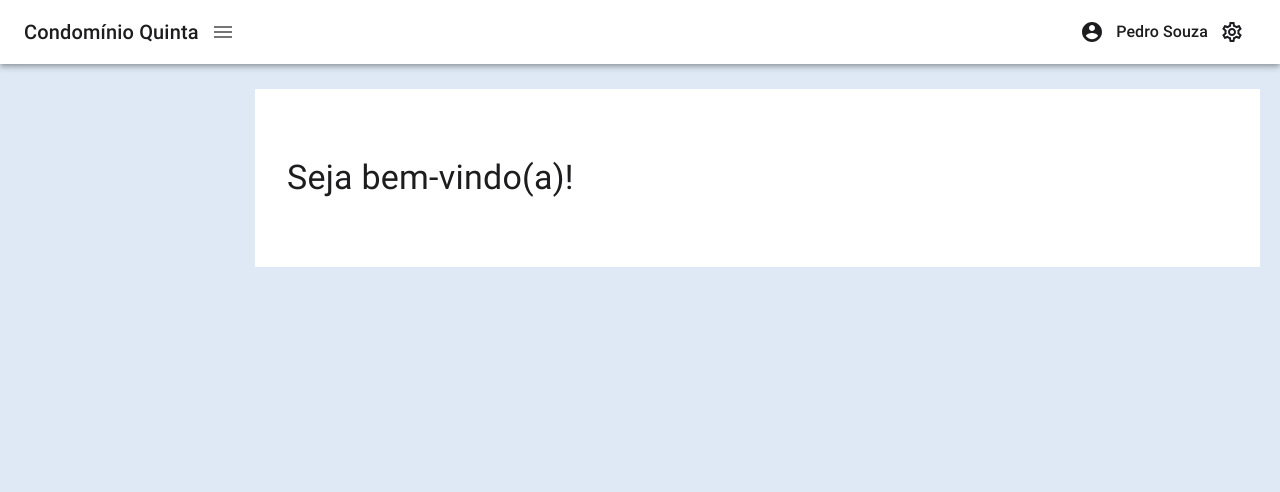
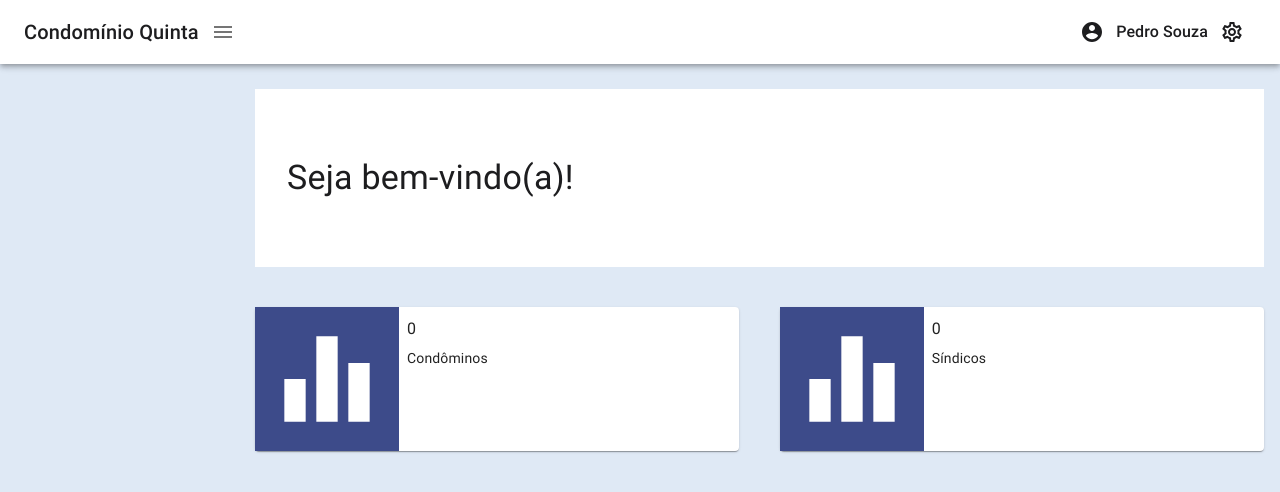
Before and after one commit to mayrazan/django-react-project, a React (Create React App) app in the folder frontend/: page /admin in a window 1280 px wide. Shown: the top 492 px of the page. Built offline with nearby package versions, Linux system fonts and the light colour scheme.

Commit message:
Finishing homepage

```diff
--- a/frontend/src/components/Admin/MainHome/index.jsx
+++ b/frontend/src/components/Admin/MainHome/index.jsx
@@ -1,22 +1,146 @@
-import { ContainerWelcomeStyled } from "./style";
+import {
+  ContainerWelcomeStyled,
+  ContainerDisplayStyled,
+  ContainerHomeStyled,
+} from "./style";
 import Typography from "@material-ui/core/Typography";
-import { makeStyles } from "@material-ui/core/styles";
+import { makeStyles, createMuiTheme } from "@material-ui/core/styles";
+import EqualizerOutlinedIcon from "@material-ui/icons/EqualizerOutlined";
+import React from "react";
+import Grid from "@material-ui/core/Grid";
+import Paper from "@material-ui/core/Paper";
+import ButtonBase from "@material-ui/core/ButtonBase";
+import { useHistory } from "react-router";
+
+const themeBreak = createMuiTheme({
+  breakpoints: {
+    values: {
+      xs: 0,
+      sm: 480,
+      md: 768,
+      lg: 1280,
+      xl: 1920,
+    },
+  },
+});
 
 const useStyles = makeStyles((theme) => ({
   text: {
     marginLeft: theme.spacing(4),
   },
+  root: {
+    flexGrow: 1,
+  },
+  paper: {
+    // padding: theme.spacing(2),
+    // maxWidth: 500,
+    width: "48%",
+    [themeBreak.breakpoints.between("xs", "sm")]: {
+      width: "100%",
+    },
+  },
+  image: {
+    // width: 128,
+    // height: 128,
+    color: "white",
+    maxWidth: 128,
+  },
+  img: {
+    width: "100%",
+    height: "100%",
+  },
+  grid: {
+    margin: 0,
+    flexWrap: "nowrap",
+  },
+  container: {
+    backgroundColor: "#3d4b8a",
+    width: "80%",
+    maxWidth: "fit-content",
+  },
 }));
 
 const MainHome = () => {
   const classes = useStyles();
+  const history = useHistory();
+
+  const redirectTo = (location) => {
+    history.push(`/admin/${location}/`);
+  };
 
   return (
-    <ContainerWelcomeStyled>
-      <Typography variant="h4" className={classes.text}>
-        Seja bem-vindo(a)!
-      </Typography>
-    </ContainerWelcomeStyled>
+    <ContainerHomeStyled>
+      <ContainerWelcomeStyled>
+        <Typography variant="h4" className={classes.text}>
+          Seja bem-vindo(a)!
+        </Typography>
+      </ContainerWelcomeStyled>
+      {/* <ContainerDisplayStyled>
+        <ContainerUsersStyled>
+          <EqualizerOutlinedIcon />
+          <Typography variant="h6" className={classes.text}>
+            0 Condôminos
+          </Typography>
+        </ContainerUsersStyled>
+        <ContainerUsersStyled>
+          <EqualizerOutlinedIcon />
+          <Typography variant="h6" className={classes.text}>
+            0 Síndicos
+          </Typography>
+        </ContainerUsersStyled>
+      </ContainerDisplayStyled> */}
+      <ContainerDisplayStyled>
+        <Paper className={classes.paper}>
+          <Grid container spacing={2} className={classes.grid}>
+            <Grid item className={classes.container}>
+              <ButtonBase
+                className={classes.image}
+                onClick={() => redirectTo("condominos")}
+              >
+                <EqualizerOutlinedIcon className={classes.img} />
+              </ButtonBase>
+            </Grid>
+            <Grid item xs={12} sm container>
+              <Grid item xs container direction="column" spacing={2}>
+                <Grid item xs>
+                  <Typography gutterBottom variant="subtitle1">
+                    0
+                  </Typography>
+                  <Typography variant="body2" gutterBottom>
+                    Condôminos
+                  </Typography>
+                </Grid>
+              </Grid>
+            </Grid>
+          </Grid>
+        </Paper>
+
+        <Paper className={classes.paper}>
+          <Grid container spacing={2} className={classes.grid}>
+            <Grid item className={classes.container}>
+              <ButtonBase
+                className={classes.image}
+                onClick={() => redirectTo("sindico")}
+              >
+                <EqualizerOutlinedIcon className={classes.img} />
+              </ButtonBase>
+            </Grid>
+            <Grid item xs={12} sm container>
+              <Grid item xs container direction="column" spacing={2}>
+                <Grid item xs>
+                  <Typography gutterBottom variant="subtitle1">
+                    0
+                  </Typography>
+                  <Typography variant="body2" gutterBottom>
+                    Síndicos
+                  </Typography>
+                </Grid>
+              </Grid>
+            </Grid>
+          </Grid>
+        </Paper>
+      </ContainerDisplayStyled>
+    </ContainerHomeStyled>
   );
 };
 
--- a/frontend/src/components/Admin/MainHome/style.js
+++ b/frontend/src/components/Admin/MainHome/style.js
@@ -1,9 +1,45 @@
 import styled from "styled-components";
+import { colors } from "../../../styles/colors";
+import { device } from "../../../styles/medias";
+
+export const ContainerHomeStyled = styled.div`
+  width: 100%;
+  height: 100%;
+  display: flex;
+  flex-direction: column;
+  box-sizing: border-box;
+`;
 
 export const ContainerWelcomeStyled = styled.div`
-  width: 98%;
+  width: 100%;
   height: 25%;
-  background-color: white;
+  background-color: ${colors.white};
   display: flex;
   align-items: center;
 `;
+
+export const ContainerUsersStyled = styled.div`
+  width: 100%;
+  height: 100%;
+  background-color: ${colors.white};
+  display: flex;
+  align-items: center;
+  margin-right: 1.9rem;
+`;
+
+export const ContainerDisplayStyled = styled.div`
+  // height: 20%;
+  // width: 50%;
+  display: flex;
+  padding-top: 2.5rem;
+  box-sizing: border-box;
+  justify-content: space-between;
+
+  @media ${device.maxXs} {
+    width: 100%;
+  }
+
+  @media ${device.maxSm} {
+    flex-direction: column;
+  }
+`;
--- a/frontend/src/components/shared/MainContainer/style.js
+++ b/frontend/src/components/shared/MainContainer/style.js
@@ -1,11 +1,12 @@
 import styled from "styled-components";
 import { device } from "../../../styles/medias";
+import { colors } from "../../../styles/colors";
 
 export const MainContainerStyled = styled.div`
-  background-color: #dfe9f5;
+  background-color: ${colors.background};
   width: 100%;
   height: calc(100% - 64px);
-  padding: 1.563rem 0 0 15.938rem;
+  padding: 1.563rem 1rem 0 15.938rem;
 
   @media ${device.maxXs} {
     padding: 0;
--- a/frontend/src/components/shared/Menu/index.jsx
+++ b/frontend/src/components/shared/Menu/index.jsx
@@ -9,6 +9,7 @@ import ChevronLeftIcon from "@material-ui/icons/ChevronLeft";
 import ChevronRightIcon from "@material-ui/icons/ChevronRight";
 import Header from "../Header";
 import ItemsMenuList from "../../Admin/ItemsMenuList";
+import { colors } from "../../../styles/colors";
 
 const drawerWidth = 240;
 
@@ -22,7 +23,7 @@ const useStyles = makeStyles((theme) => ({
   },
   drawerPaper: {
     width: drawerWidth,
-    backgroundColor: "#272c30",
+    backgroundColor: `${colors.menu}`,
     color: "white",
   },
   drawerHeader: {
--- a/frontend/src/pages/AdminPages/Home/index.jsx
+++ b/frontend/src/pages/AdminPages/Home/index.jsx
@@ -5,7 +5,7 @@ import MenuDrawer from "../../../components/shared/Menu";
 const Home = () => {
   return (
     <>
-      <MenuDrawer></MenuDrawer>
+      <MenuDrawer />
       <MainContainer>
         <MainHome />
       </MainContainer>
--- a/frontend/src/styles/colors.js
+++ b/frontend/src/styles/colors.js
@@ -1,13 +1,6 @@
 export const colors = {
   text: "#1D1D1F",
   white: "#FFFFFF",
-  background: "#F5F7FA",
-  backgroundSecondary: "#E5E5E5",
-  primary: "#4A90E2",
-  primaryText: "#475466",
-  secondaryText: "#7b7b7b",
-  accentText: "#7A8799",
-  border: "#E7E8F2",
-  success: "#61C378",
-  error: "#DA5E5A",
+  background: "#dfe9f5",
+  menu: "#272c30",
 };
```
